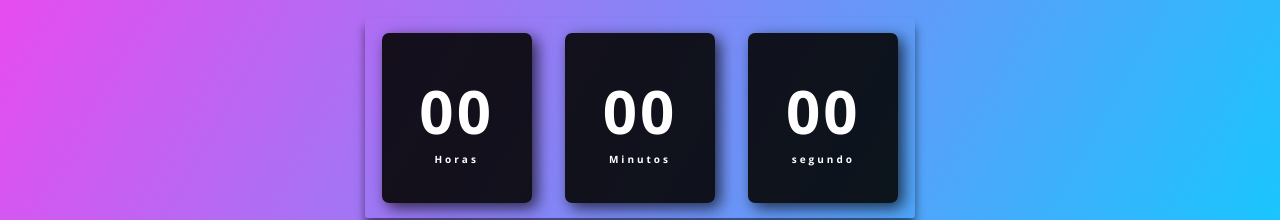
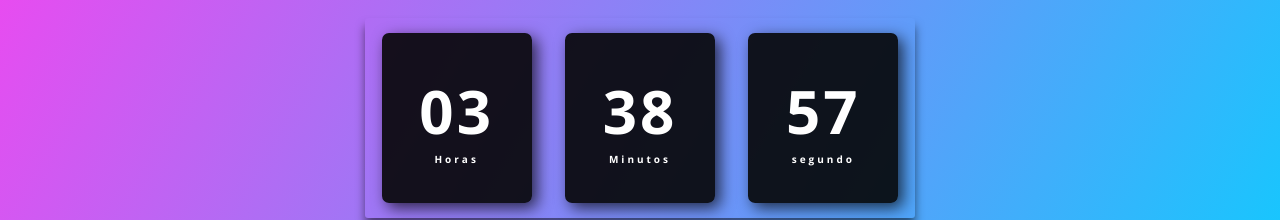
Before and after one commit to ThaianeBento/Clock, a plain HTML site: page index.html in a window 1280 px wide. Shown: the part 282-502 px from the top of the page. Drawn offline with nearby package versions, Linux system fonts and the light colour scheme.

Commit message:
Js + fim

```diff
--- a/Assets/js/script.js
+++ b/Assets/js/script.js
@@ -0,0 +1,19 @@
+const horas = document.getElementById('horas');
+const minutos = document.getElementById('minutos');
+const segundos = document.getElementById('segundos');
+
+const relogio = setInterval(function time(){
+    let dateToday = new Date();
+    let hora = dateToday.getHours();
+    let min = dateToday.getMinutes();
+    let seg = dateToday.getSeconds();
+
+    if(hora < 10) hora ='0'+ hora;
+    if(min < 10) min ='0'+ min;
+    if(seg < 10) seg ='0'+ seg;
+
+    horas.textContent = hora;
+    minutos.textContent = min;
+    segundos.textContent = seg;
+
+})
--- a/index.html
+++ b/index.html
@@ -25,6 +25,8 @@
         </div>
 
     </div>
+
+    <script src="Assets/js/script.js"></script>
 </body>
 
 </html>
```
